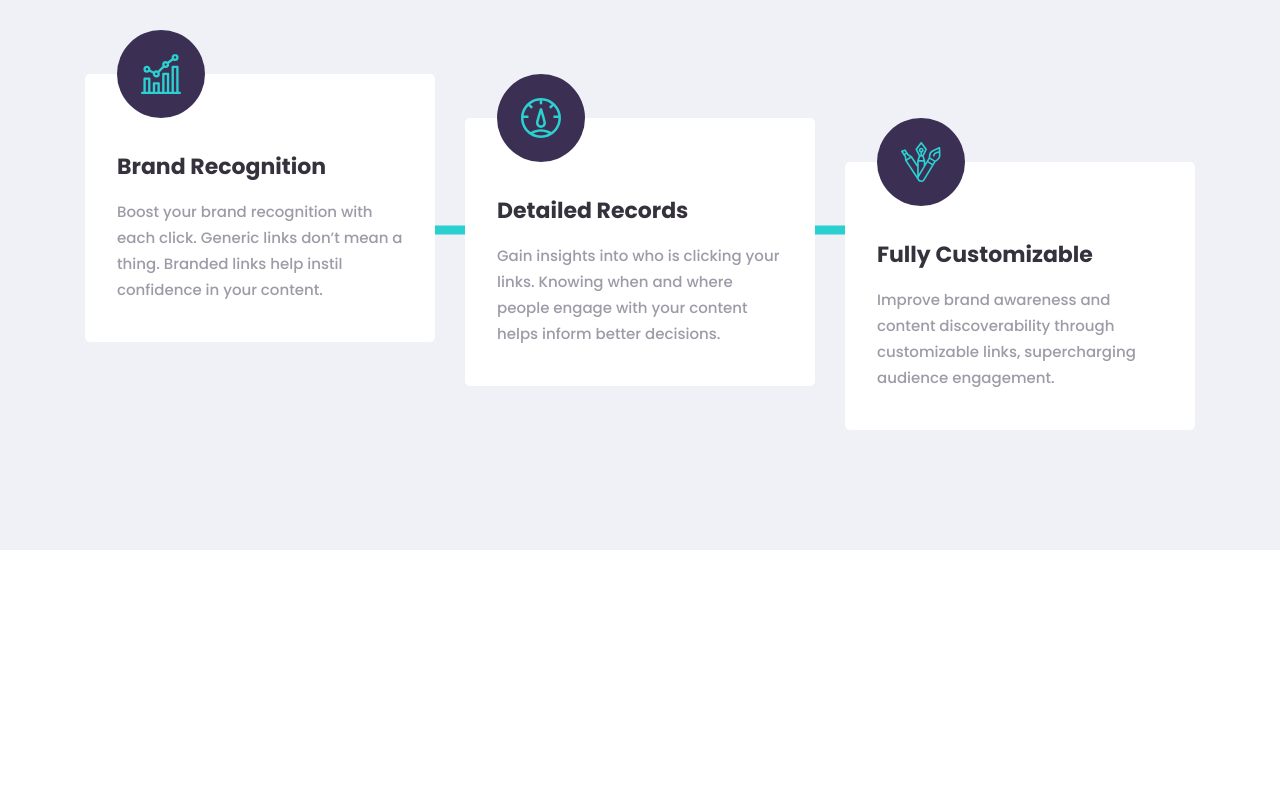
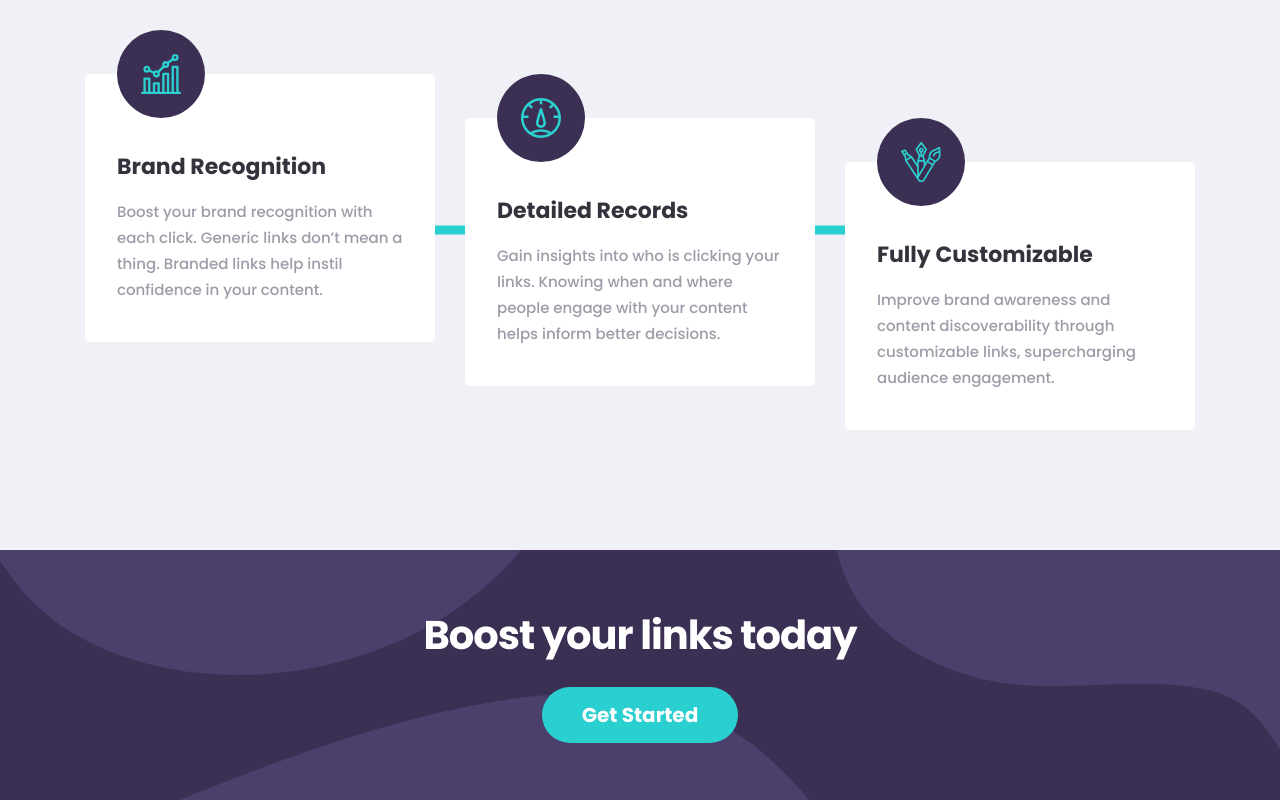
Before and after one commit to ksenius/url-shortening-app, a Vue app: page /#/ in a window 1280 px wide. Shown: the part 1160-1960 px from the top of the page. Before the commit the page ends 1710 px from the top, so only its background shows below. Built offline with nearby package versions, Linux system fonts and the light colour scheme.

Commit message:
Create cta section component, update intro

```diff
--- /dev/null
+++ b/src/components/Cta.vue
@@ -0,0 +1,59 @@
+<template>
+  <section class="cta">
+    <Container>
+      <Heading type="h2" class="cta__heading" :text="heading" />
+      <Button type="cta" :isLink="true" :text="buttonText" :href="buttonUrl" />
+    </Container>
+  </section>
+</template>
+
+<script>
+import Container from './Container';
+import Heading from './Heading';
+import Button from './Button';
+
+export default {
+  name: 'Cta',
+  components: {
+    Container,
+    Heading,
+    Button,
+  },
+  props: {
+    heading: {
+      type: String,
+      required: true,
+    },
+    buttonText: {
+      type: String,
+      default: 'Get Started',
+    },
+    buttonUrl: String,
+  },
+};
+</script>
+
+<style lang="scss">
+.cta {
+  padding: 9rem 0;
+  text-align: center;
+  background-color: $dark-violet;
+  background-image: url('../assets/images/bg-boost-mobile.svg');
+  background-repeat: no-repeat;
+  background-size: cover;
+
+  @include tablet {
+    padding: 6.3rem 0 5.7rem;
+    background-image: url('../assets/images/bg-boost-desktop.svg');
+  }
+
+  &__heading {
+    color: #fff;
+    margin-bottom: 2.5rem;
+
+    @include screen-sm {
+      margin-bottom: 2.9rem;
+    }
+  }
+}
+</style>
--- a/src/components/Intro.vue
+++ b/src/components/Intro.vue
@@ -9,7 +9,12 @@
       <div class="intro__content intro__description">
         <Heading class="intro__title" type="h1" :text="heading" />
         <p class="intro__text">{{ text }}</p>
-        <Button type="cta" :isLink="true" :text="buttonText" />
+        <Button
+          type="cta"
+          :isLink="true"
+          :text="buttonText"
+          :href="buttonUrl"
+        />
       </div>
     </Container>
   </section>
@@ -39,8 +44,9 @@ export default {
     },
     buttonText: {
       type: String,
-      required: true,
+      default: 'Get Started',
     },
+    buttonUrl: String,
   },
   data() {
     return {
--- a/src/views/Home.vue
+++ b/src/views/Home.vue
@@ -16,6 +16,7 @@
       :text="features.text"
       :cards="features.cards"
     />
+    <Cta :heading="cta.heading" />
   </div>
 </template>
 
@@ -24,6 +25,7 @@ import Header from '@components/Header';
 import Intro from '@components/Intro';
 import Shortener from '@components/Shortener';
 import Features from '@components/Features';
+import Cta from '@components/Cta';
 
 import data from './data.json';
 
@@ -34,12 +36,14 @@ export default {
     Intro,
     Shortener,
     Features,
+    Cta,
   },
   data() {
     return {
       primaryNav: data.primaryNav,
       intro: data.intro,
       features: data.features,
+      cta: data.cta,
     };
   },
 };
```
